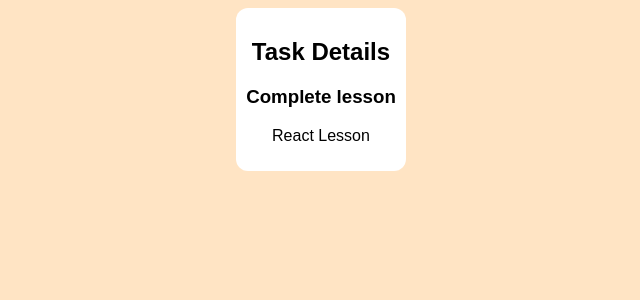
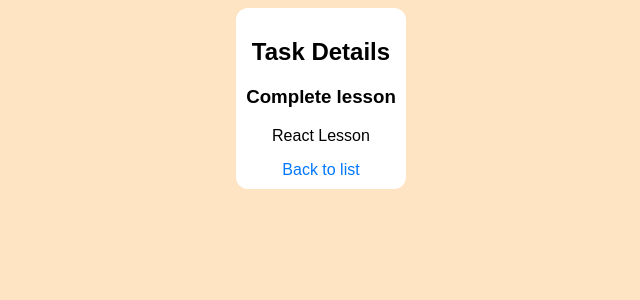
Before and after one commit to jraczynski6/practice-task-management-Joseph-R, a React (Vite) app: page /details/1 in a window 1280 px wide. Shown: the top 300 px of the page, without its empty margins (319-959 px from the left). Built offline with nearby package versions, Linux system fonts and the light colour scheme.

Commit message:
Add Back to list Link and styling

```diff
--- a/src/App.css
+++ b/src/App.css
@@ -24,9 +24,13 @@ li{
 
 a{
   text-decoration: none;
-  color: #4c1251;
+  color: #0077ff;
 }
 
 a:hover {
   text-decoration: underline;
 }
+
+a:visited {
+  color: #0077ff;
+}
--- a/src/components/TaskDetail.jsx
+++ b/src/components/TaskDetail.jsx
@@ -11,6 +11,7 @@ export default function TaskDetail({ tasks }) {
             <h2>Task Details</h2>
             <h3>{task.title}</h3>
             <p>{task.description}</p>
+            <Link to="/">Back to list</Link>
         </div>
     );
 };
```
